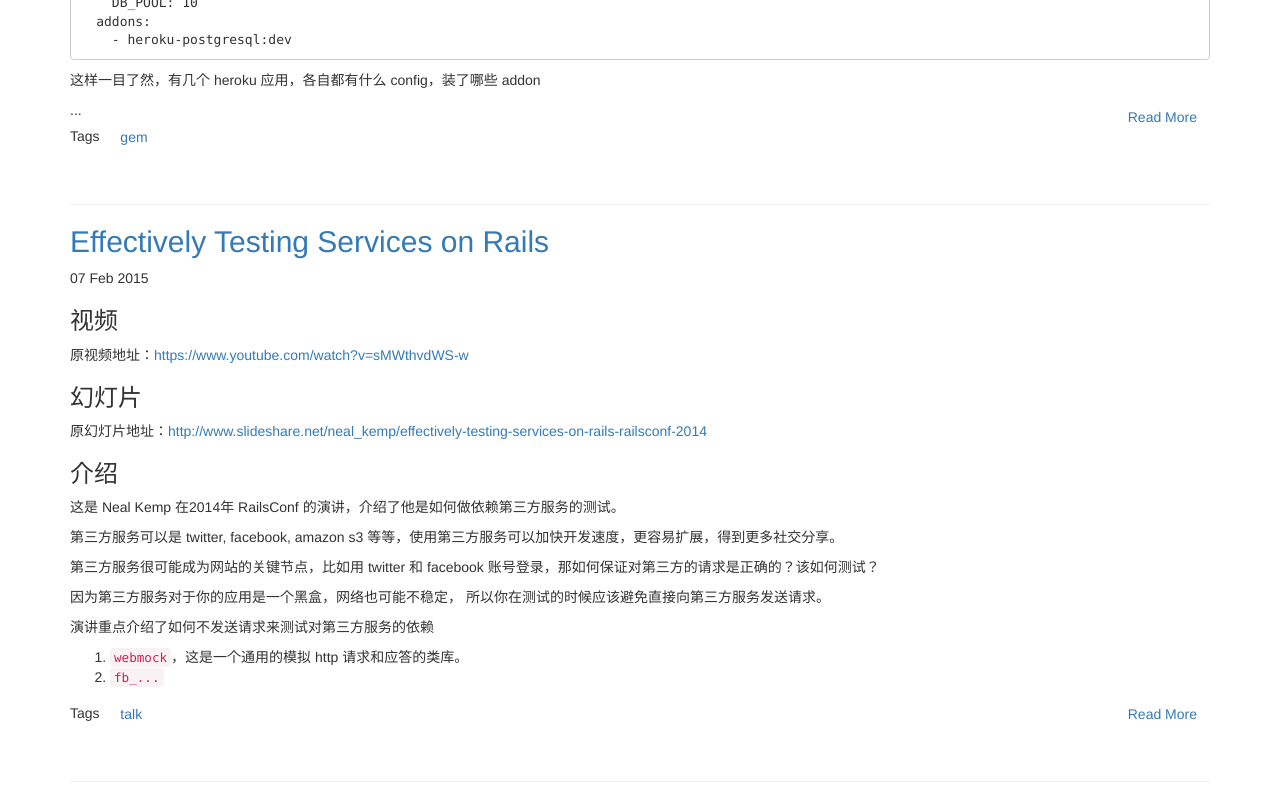
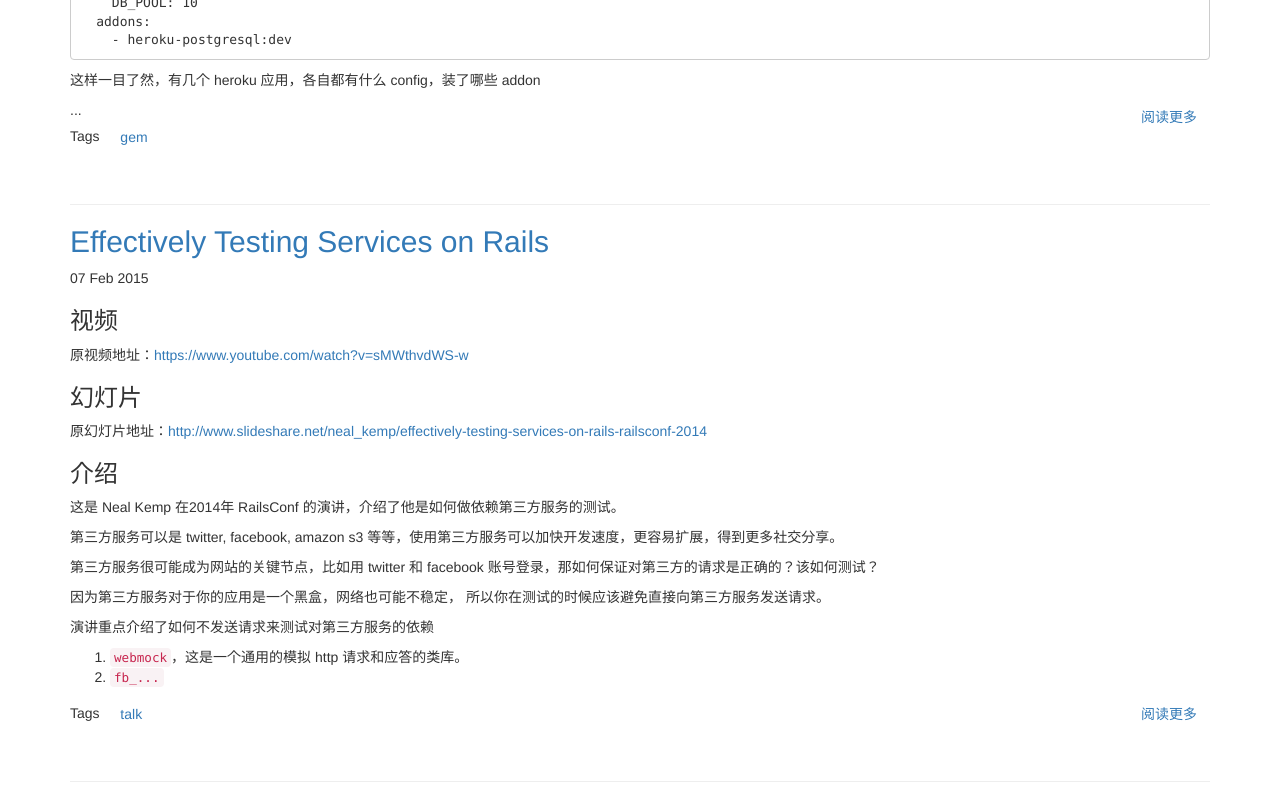
Before and after one commit to xinminlabs/xinminzatan, a Jekyll site: the page built from index.html, in a window 1280 px wide and 1400 px high, scrolled down 369 px. Shown: the part 151-956 px from the top of the window. Built offline with Jekyll 4.4.1, drawn with Linux system fonts in a browser that asks for light colours; Markdown is read by kramdown in place of the engine named in the settings; the list of posts is cut into pages by our own code; comment, search, counter and statistics services are not loaded; some of the changed text lies outside the part shown.

Commit message:
read more => 阅读更多

```diff
--- a/index.html
+++ b/index.html
@@ -10,7 +10,7 @@ title: 馨敏杂谈
     <p class="published muted">{{ post.date | date_to_string }}</p>
     <div class="content">
       {{ post.content | truncatehtml: 500 }}
-      <a href="{{ post.url }}" class="btn pull-right">Read More</a>
+      <a href="{{ post.url }}" class="btn pull-right">阅读更多</a>
     </div>
     <p class="muted">
       Tags&nbsp;
```
